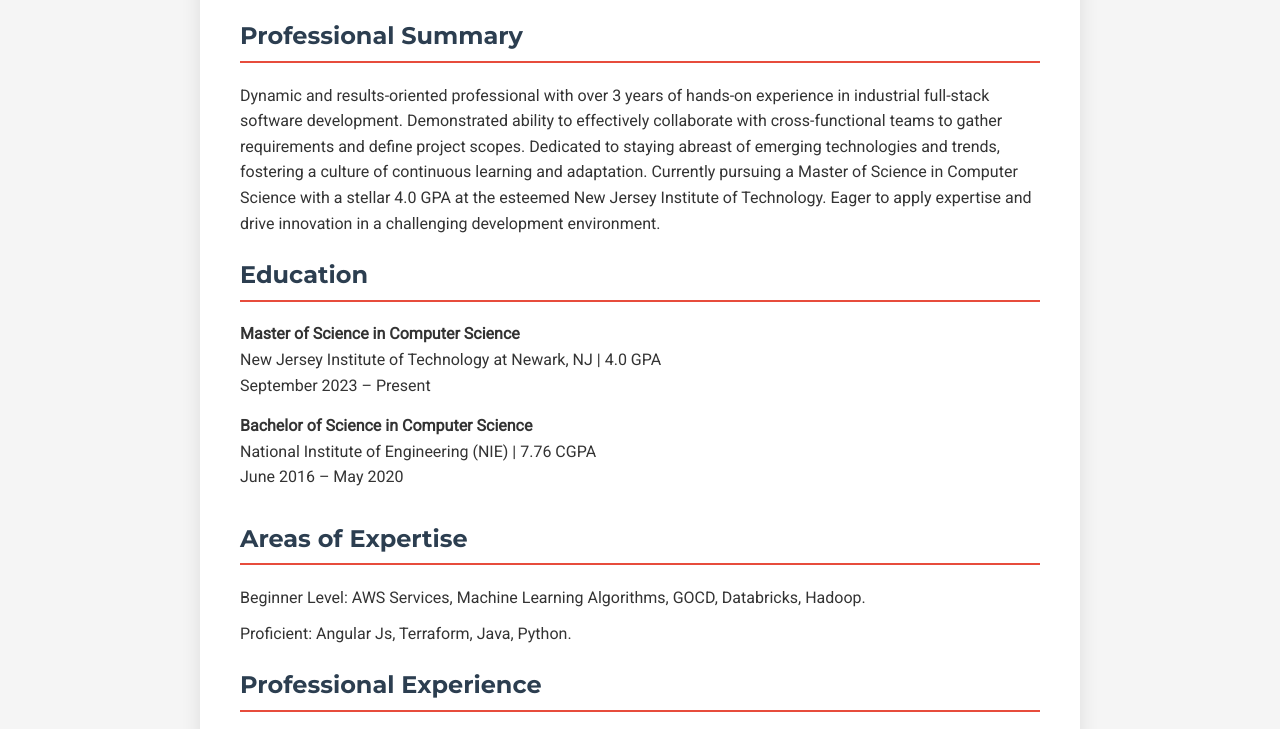
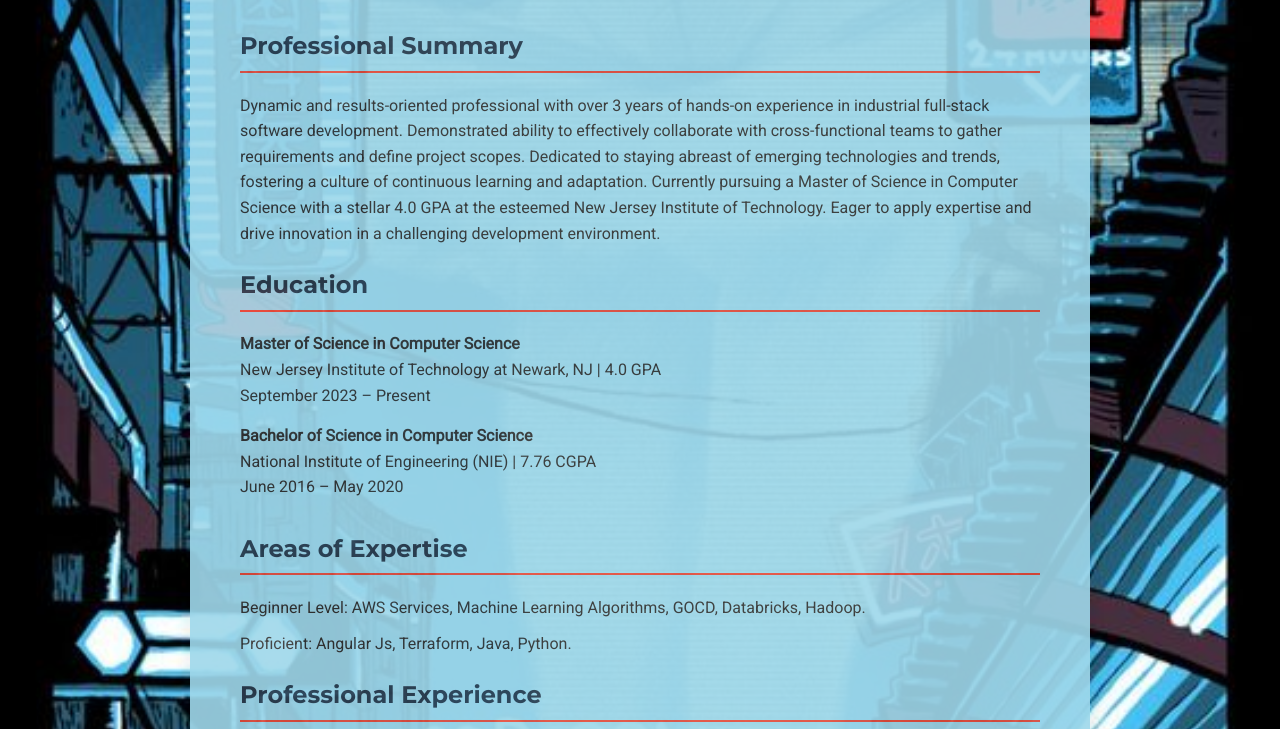
Before and after one commit to mayura02/Mayura-s-Portfolio, a plain HTML site: page index.html in a window 1280 px wide. Shown: the part 219-948 px from the top of the page. Drawn offline with Linux system fonts and the light colour scheme.

```diff
--- a/index.html
+++ b/index.html
@@ -11,17 +11,17 @@
             line-height: 1.6;
             margin: 0;
             padding: 0;
-            background-color: #f5f5f5;
             color: #333;
         }
         .container {
             max-width: 800px;
             margin: 40px auto;
-            background: #fff;
-            padding: 40px;
+            padding: 50px;
             border-radius: 8px;
             box-shadow: 0 0 20px rgba(0,0,0,0.1);
-        }
+            background-color: rgb(159, 216, 235);
+            opacity: 0.9; /* 70% opacity */
+             }
         h1 {
             font-family: 'Montserrat', sans-serif;
             color: #2c3e50;
@@ -62,9 +62,15 @@
         .project-link {
             color: #e74c3c;
         }
+        body {
+            background-image: url('./Assets/31e46e53ad072857424a0da4522a081e.jpg');
+            background-size: cover;
+            background-position: center;
+    }
     </style>
 </head>
 <body>
+
     <div class="container">
         <h1>Mayura Rangarajan</h1>
         <div class="contact-info">
```
Also changed, not shown: Assets/31e46e53ad072857424a0da4522a081e.jpg (added).
